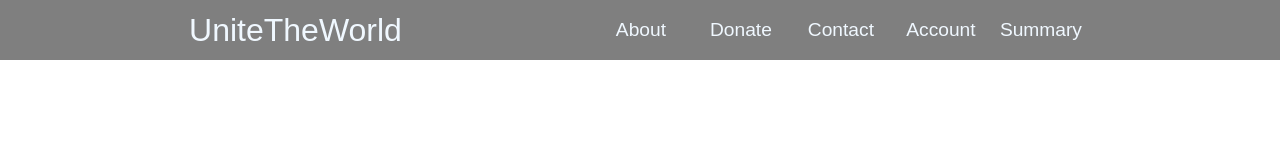
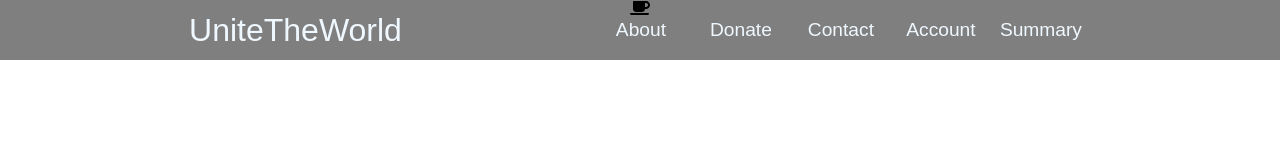
Before and after one commit to rJefferyXie/unitetheworld, a React (Create React App) app in the folder app/client/: page /login in a window 1280 px wide. Shown: the top 160 px of the page. Built offline with nearby package versions, Linux system fonts and the light colour scheme.

Commit message:
Hooked up login page router.

```diff
--- a/app/client/package.json
+++ b/app/client/package.json
@@ -3,6 +3,11 @@
   "version": "0.1.0",
   "private": true,
   "dependencies": {
+    "@fortawesome/fontawesome-svg-core": "^1.2.36",
+    "@fortawesome/free-brands-svg-icons": "^5.15.4",
+    "@fortawesome/free-regular-svg-icons": "^5.15.4",
+    "@fortawesome/free-solid-svg-icons": "^5.15.4",
+    "@fortawesome/react-fontawesome": "^0.1.16",
     "@testing-library/jest-dom": "^5.15.0",
     "@testing-library/react": "^11.2.7",
     "@testing-library/user-event": "^12.8.3",
--- a/app/client/src/App.js
+++ b/app/client/src/App.js
@@ -7,6 +7,7 @@
 import Contact from './Components/Contact';
 import Account from './Components/Account';
 import CreateAccount from './Components/CreateAccount';
+import LoginAccount from './Components/LoginAccount';
 import EditAccount from './Components/EditAccount';
 import AccountList from './Components/AccountList';
 
@@ -25,6 +26,7 @@
           <Route path="/contact" element={<Contact/>}></Route>
           <Route path="/account" element={<Account/>}></Route>
           <Route path="/create" element={<CreateAccount/>}></Route>
+          <Route path="/login" element={<LoginAccount/>}></Route>
           <Route path="/edit/:id" element={<EditAccount/>}></Route>
           <Route path="/summary" element={<AccountList/>}></Route>
         </Routes>
--- a/app/client/src/Components/LoginAccount.js
+++ b/app/client/src/Components/LoginAccount.js
@@ -1,9 +1,13 @@
 import '../App.css';
 import './LoginAccount.css';
+
+import { FontAwesomeIcon } from '@fortawesome/react-fontawesome'
+import { faCoffee } from '@fortawesome/free-solid-svg-icons'
 
 const LoginAccount = (props) => {
     return (
         <div className="Login flex">
+            <FontAwesomeIcon icon={faCoffee}/>
 
         </div>
     );
```
Also changed, not shown: 2 other files (tests, documents, lock files or other folders).
